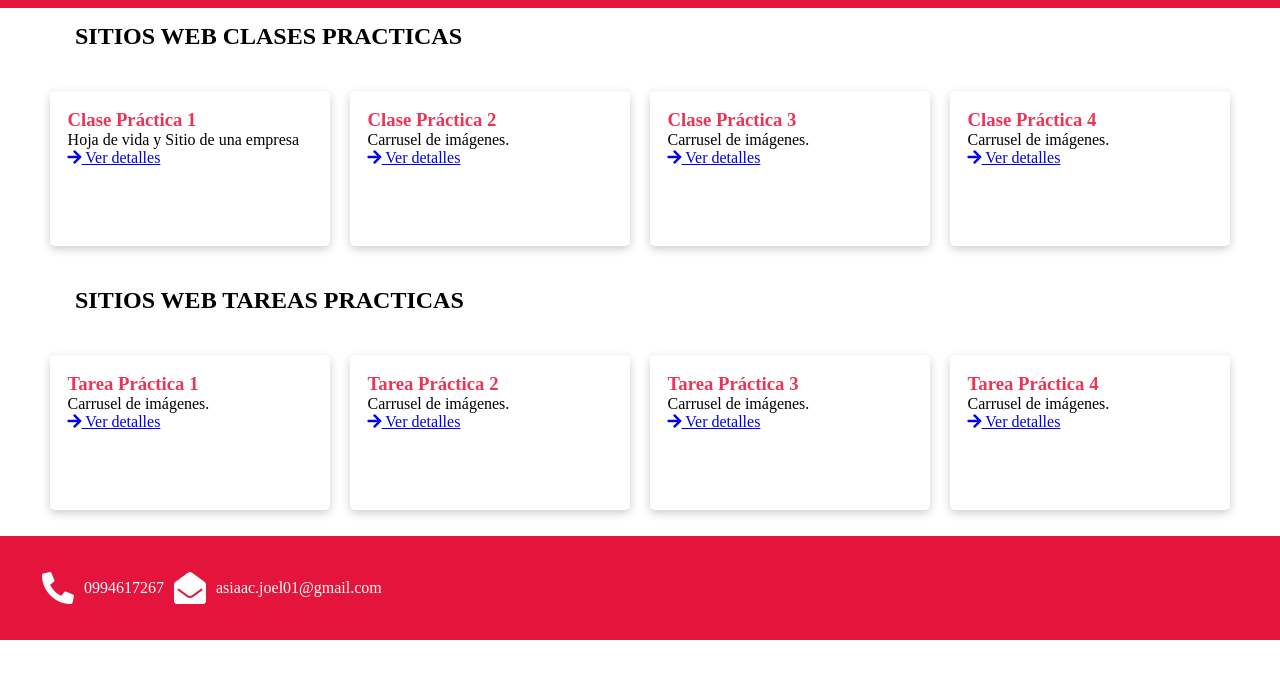
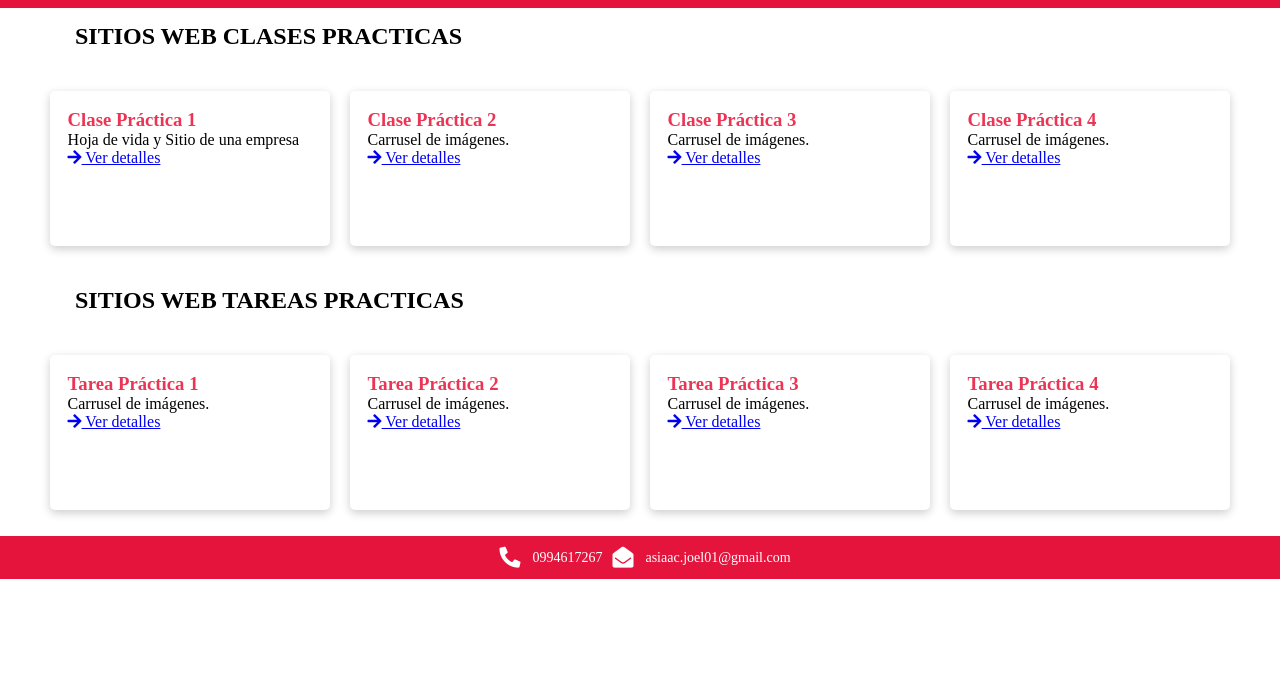
Before and after one commit to ai-saac/pwaHome, a plain HTML site: page index.html in a window 1280 px wide. Shown: the part 94-772 px from the top of the page. Drawn offline with Linux system fonts and the light colour scheme.

Commit message:
update1.1 27-11-2023

```diff
--- a/estilos.css
+++ b/estilos.css
@@ -130,15 +130,24 @@
   .pie-pagina {
     background-color: #e4143c;
     color: white;
-    padding: 2em;
-    text-align: center;
-    height: 40px;
+    padding: 0.8em;
+    height: 20px;
+    display: flex;
+    flex-direction: column;
+    flex-wrap: nowrap;
+    align-items: center;
+    justify-content: center;
+    font-size: 14px;
+  }
+  .pie-pagina-container{
     display: flex;
     align-items: center;
   }
-  .pie-pagina i {
-    font-size: 2em;
+  .pie-pagina-container i {
+    font-size: 1.5em;
     color: #fff;
-    align-items: center;
-    padding: 10px;
+    padding: 5px;
+    padding-left: 10px;
   }
+  .pie-pagina-container p {
+    padding-left: 7px;
--- a/index.html
+++ b/index.html
@@ -145,12 +145,13 @@
   </script>
   <!-- Pie de página con fondo de color -->
   <footer class="pie-pagina">
-    <i class="fas fa-phone-alt"></i>
-    <p>0994617267</p>
-    <i class="fas fa-envelope-open"></i>
-    <p>asiaac.joel01@gmail.com</p>
+    <div class="pie-pagina-container">
+      <i class="fas fa-phone-alt"></i>
+        <p>0994617267</p>
+      <i class="fas fa-envelope-open"></i>
+        <p>asiaac.joel01@gmail.com</p>
+    </div>
   </footer>
-
 </body>
 
 </html>
```
